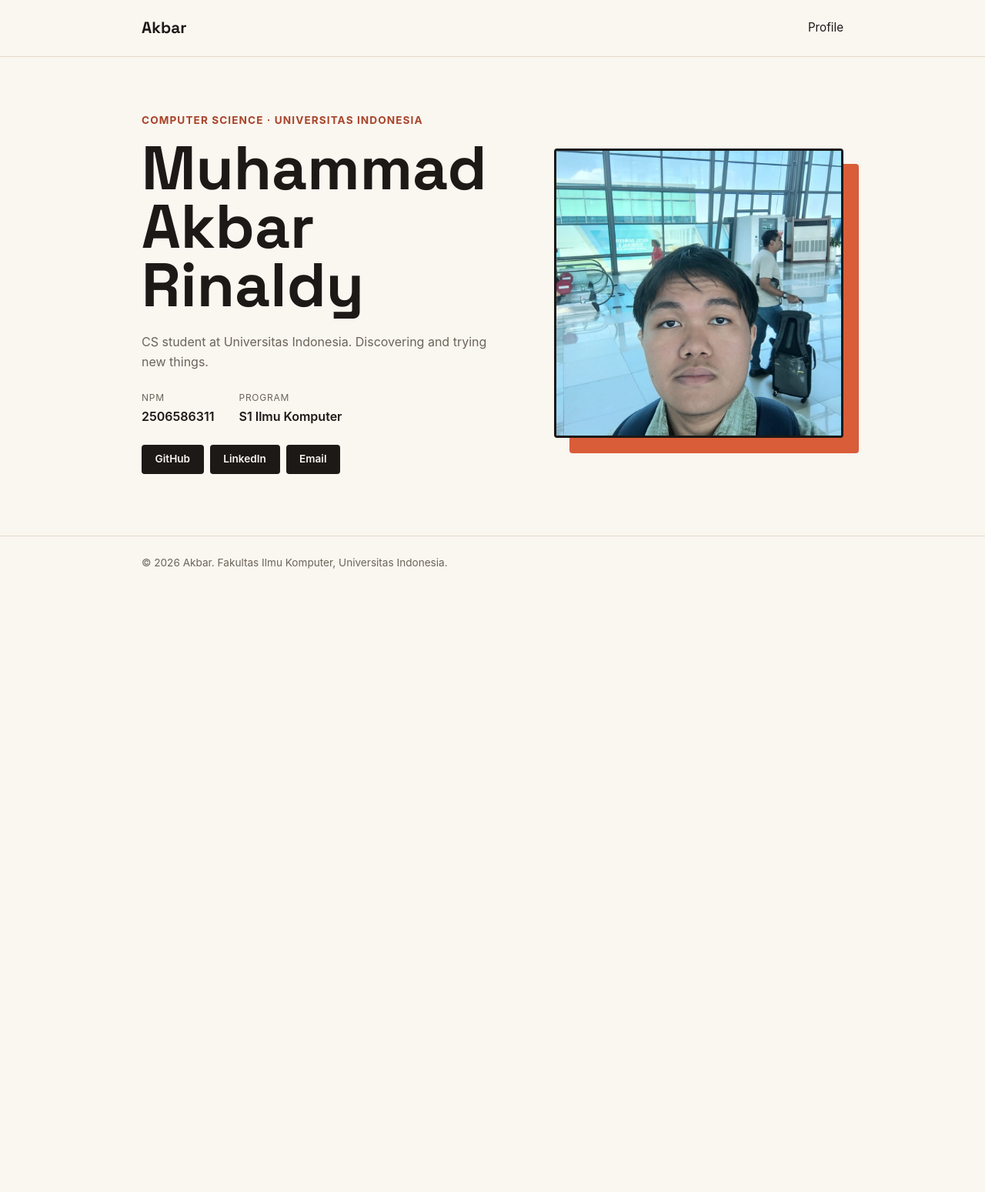
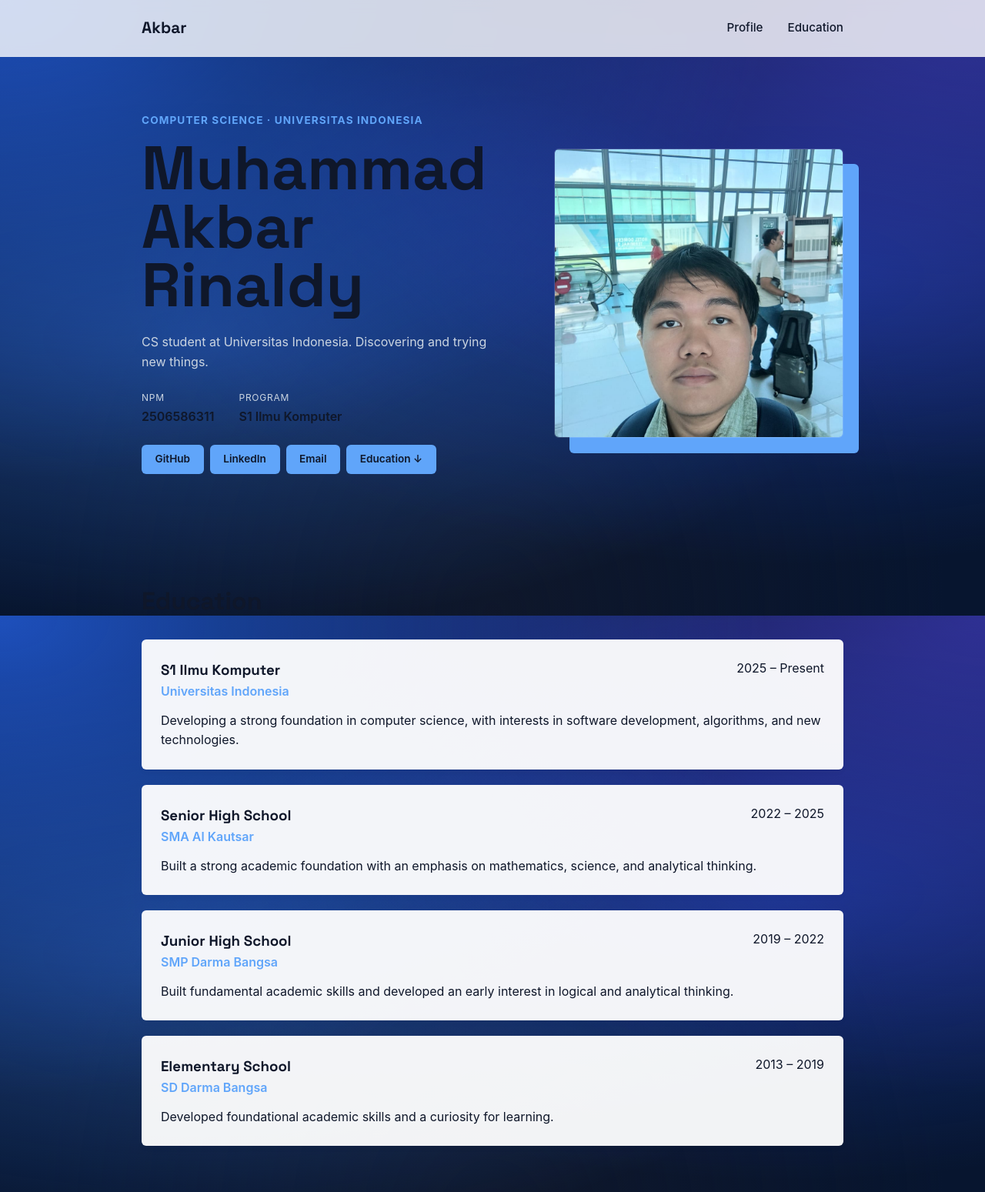
Before and after one commit to muhammadakbar58-rgb/myportofolio, a Django app: page / in a window 1280 px wide. Shown: the whole page at 77% size. Before the commit the page ends 739 px from the top, so only its background shows below. Run offline with Django 5.2, Linux system fonts and the light colour scheme.

Commit message:
Individual Assignment 1: Static Web with HTML5 and CSS3

```diff
--- a/static/css/style.css
+++ b/static/css/style.css
@@ -5,24 +5,36 @@
 }
 
 :root {
-    --ink: #1c1917;
-    --paper: #faf6f0;
-    --accent: #d95d39;
-    --accent-dark: #a8442a;
-    --line: #e3d9c9;
-    --text-muted: #6b6459;
-    --radius: 4px;
+   --ink: #0f172a;
+    --paper: #07152f;
+    --card-bg: rgba(255, 255, 255, 0.95);
+    --accent: #60a5fa;
+    --accent-dark: #2563eb;
+    --line: rgba(255, 255, 255, 0.15);
+    --text-muted: #cbd5e1;
+    --radius: 6px;
 }
 
 body {
     font-family: -apple-system, "Segoe UI", Roboto, Helvetica, Arial, sans-serif;
     color: var(--ink);
-    background-color: var(--paper);
+    background-color: #07152f;
+    background-image:
+        radial-gradient(at 0% 0%, rgba(37, 99, 235, 0.75) 0px, transparent 55%),
+        radial-gradient(at 100% 0%, rgba(79, 70, 229, 0.55) 0px, transparent 55%),
+        radial-gradient(at 80% 45%, rgba(29, 78, 216, 0.45) 0px, transparent 60%),
+        radial-gradient(at 20% 55%, rgba(59, 130, 246, 0.40) 0px, transparent 60%),
+        radial-gradient(at 50% 100%, rgba(15, 23, 42, 0.90) 0px, transparent 65%);
+    background-attachment: fixed;
     line-height: 1.6;
 }
 
-h1, .brand {
+h1,
+.brand,
+.section-title,
+.degree {
     font-family: "Space Grotesk", -apple-system, sans-serif;
+    color: var(--ink);
 }
 
 .container {
@@ -30,9 +42,13 @@ h1, .brand {
     margin: 0 auto;
     padding: 0 1.5rem;
 }
+
 .site-header {
     border-bottom: 1px solid var(--line);
+    background-color: rgba(255, 255, 255, 0.8);
+    backdrop-filter: blur(8px);
 }
+
 
 .site-header .container {
     display: flex;
@@ -54,10 +70,21 @@ h1, .brand {
 }
 
 .site-header nav a {
-    color: var(--ink);
+    color: #0f172a;
     text-decoration: none;
     font-size: 0.95rem;
+    font-weight: 500;
+    transition: color 0.2s ease;
 }
+
+
+
+
+
+.site-header nav a:hover {
+    color: #2563eb;
+}
+
 .hero {
     padding: 4.5rem 0 5rem;
 }
@@ -83,7 +110,7 @@ h1, .brand {
     font-size: 0.85rem;
     letter-spacing: 0.08em;
     text-transform: uppercase;
-    color: var(--accent-dark);
+    color: var(--accent);
     font-weight: 700;
     margin-bottom: 0.75rem;
 }
@@ -115,6 +142,7 @@ h1, .brand {
 
 .meta-row dd {
     font-weight: 600;
+    color: var(--ink);
 }
 
 .social-links {
@@ -128,15 +156,15 @@ h1, .brand {
     font-size: 0.85rem;
     font-weight: 600;
     text-decoration: none;
-    color: var(--paper);
-    background-color: var(--ink);
+    color: #0f172a;
+    background-color: var(--accent);
     border-radius: var(--radius);
     padding: 0.5rem 1.1rem;
     transition: background-color 0.2s ease;
 }
 
 .social-link:hover {
-    background-color: var(--accent);
+    background-color: var(--accent-dark);
 }
 
 .hero-photo {
@@ -164,13 +192,60 @@ h1, .brand {
     aspect-ratio: 1 / 1;
     object-fit: cover;
     border-radius: var(--radius);
-    border: 3px solid var(--ink);
+    border: 1px solid var(--line);
 }
+
+.education-section {
+    padding: 60px 0;
+}
+
+.section-title {
+    font-size: 2rem;
+    margin-bottom: 24px;
+}
+
+.education-list {
+    display: flex;
+    flex-direction: column;
+    gap: 1.25rem;
+}
+
+.education-card {
+    background: var(--card-bg);
+    border: 1px solid var(--line);
+    border-radius: var(--radius);
+    padding: 24px;
+    box-shadow: 0 4px 6px -1px rgba(15, 23, 42, 0.05);
+    transition: box-shadow 0.2s ease, border-color 0.2s ease;
+}
+
+.education-card:hover {
+    border-color: #cbd5e1;
+    box-shadow: 0 10px 15px -3px rgba(15, 23, 42, 0.08);
+}
+
+.education-header {
+    display: flex;
+    justify-content: space-between;
+    align-items: flex-start;
+    margin-bottom: 0.75rem;
+}
+
+.institution {
+    color: var(--accent);
+    font-weight: 600;
+}
+
 .site-footer {
     padding: 1.5rem;
     color: var(--text-muted);
     font-size: 0.85rem;
     border-top: 1px solid var(--line);
+    background-color: var(--card-bg);
+}
+
+html {
+    scroll-behavior: smooth;
 }
 
 @media (max-width: 600px) {
--- a/templates/index.html
+++ b/templates/index.html
@@ -15,6 +15,7 @@
             <a href="#profile" class="brand">Akbar</a>
             <nav>
                 <a href="#profile">Profile</a>
+                <a href="#education">Education</a>
             </nav>
         </div>
     </header>
@@ -28,7 +29,7 @@
                 </div>
                 <div class="hero-photo">
                     <div class="photo-block"></div>
-                    <img class="avatar" src="/static/img/profilepic.png" alt="Photo of Burhan">
+                    <img class="avatar" src="/static/img/profilepic.png" alt="Photo of Akbar">
                 </div>
                 <div class="hero-details">
                     <p class="bio">CS student at Universitas Indonesia. Discovering and trying new things.</p>
@@ -46,16 +47,67 @@
                         <a href="https://github.com/muhammadakbar58-rgb" class="social-link">GitHub</a>
                         <a href="https://www.linkedin.com/in/akbar-rinaldy-86b67731b/?skipRedirect=true" class="social-link">LinkedIn</a>
                         <a href="mailto:kadshomi@gmail.com" class="social-link">Email</a>
+                        <a href="#education" class="social-link">Education &darr;</a>
                     </div>
                 </div>
             </div>
         </section>
-    </main>
 
-    <footer class="site-footer">
-        <div class="container">
-            <p>&copy; 2026 Akbar. Fakultas Ilmu Komputer, Universitas Indonesia.</p>
+       <section class="education-section" id="education">
+    <div class="container">
+        <h2 class="section-title">Education</h2>
+        <div class="education-list">
+            <div class="education-card">
+                <div class="education-header">
+                    <div>
+                        <h3 class="degree">S1 Ilmu Komputer</h3>
+                        <p class="institution">Universitas Indonesia</p>
+                    </div>
+                    <span class="year">2025 &ndash; Present</span>
+                </div>
+                <p class="description">
+                    Developing a strong foundation in computer science, with interests in software development, algorithms, and new technologies.
+                </p>
+            </div>
+
+            <div class="education-card">
+                <div class="education-header">
+                    <div>
+                        <h3 class="degree">Senior High School</h3>
+                        <p class="institution">SMA Al Kautsar</p>
+                    </div>
+                    <span class="year">2022 &ndash; 2025</span>
+                </div>
+                <p class="description">
+                    Built a strong academic foundation with an emphasis on mathematics, science, and analytical thinking.
+                </p>
+            </div>
+
+            <div class="education-card">
+                <div class="education-header">
+                    <div>
+                        <h3 class="degree">Junior High School</h3>
+                        <p class="institution">SMP Darma Bangsa</p>
+                    </div>
+                    <span class="year">2019 &ndash; 2022</span>
+                </div>
+                <p class="description">
+                    Built fundamental academic skills and developed an early interest in logical and analytical thinking.
+                </p>
+            </div>
+
+            <div class="education-card">
+                <div class="education-header">
+                    <div>
+                        <h3 class="degree">Elementary School</h3>
+                        <p class="institution">SD Darma Bangsa</p>
+                    </div>
+                    <span class="year">2013 &ndash; 2019</span>
+                </div>
+                <p class="description">
+                    Developed foundational academic skills and a curiosity for learning.
+                </p>
+            </div>
         </div>
-    </footer>
-</body>
-</html>
+    </div>
+</section>
```
Also changed, not shown: README.md.
